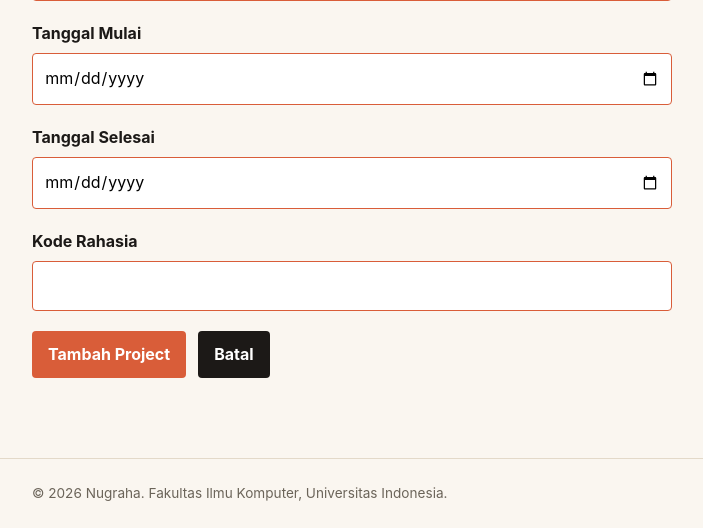
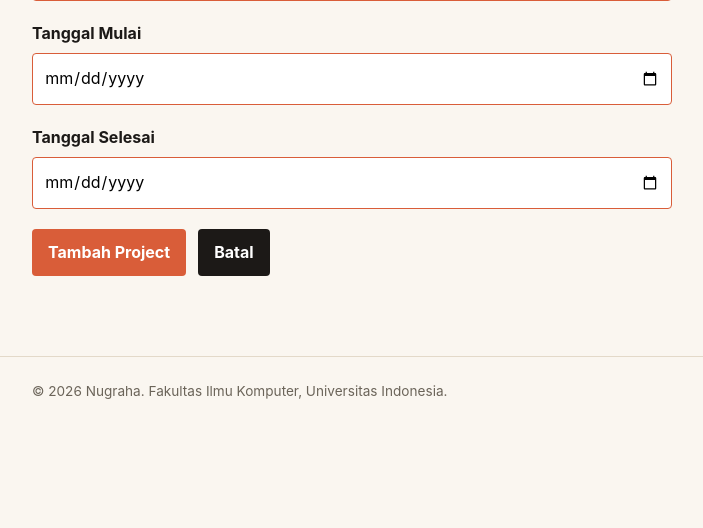
Before and after one commit to LVNAx/myPortofolio, a Django app: page /projects/add/ in a window 1280 px wide. Shown: the part 1153-1681 px from the top of the page, without its empty margins (152-855 px from the left). After the commit the page ends 1552 px from the top, so only its background shows below. Run offline with Django 5.2, Linux system fonts and the light colour scheme; the visitor is signed in with stand-in values (Sample User, id 1).

Commit message:
refactor: Menghapus kode rahasia karena sekarang digantikan dengan autentikasi

```diff
--- a/main/forms.py
+++ b/main/forms.py
@@ -1,14 +1,7 @@
 from django.forms import DateInput, ModelForm, Textarea, TextInput, URLInput
 from main.models import Project, Experience
-from django import forms
-
 
 class ProjectForm(ModelForm):
-    secret = forms.CharField(
-        label="Kode Rahasia",
-        required=False,
-        widget=forms.PasswordInput(attrs={"autocomplete": "current-password"}),
-    )
     class Meta:
         model = Project
         fields = [
@@ -50,11 +43,6 @@ class ProjectForm(ModelForm):
         }
 
 class ExperienceForm(ModelForm):
-    secret = forms.CharField(
-        label="Kode Rahasia",
-        required=False,
-        widget=forms.PasswordInput(attrs={"autocomplete": "current-password"}),
-    )
 
     class Meta:
         model = Experience
--- a/portofolio/settings.py
+++ b/portofolio/settings.py
@@ -34,7 +34,6 @@ ALLOWED_HOSTS = ["localhost", "127.0.0.1", "nugraha-kautsarrizqi-myportofolio.pw
 CSRF_TRUSTED_ORIGINS = ["https://nugraha-kautsarrizqi-myportofolio.pws.cs.ui.ac.id"] # Menambahkan url yang dapat melakukan request ke server
 
 PRODUCTION = os.getenv('PRODUCTION', 'False').lower() == 'true'
-PORTFOLIO_SECRET = os.getenv("PORTFOLIO_SECRET", "") # Mengantisipasi ada yang mengedit
 
 # Application definition
 
--- a/templates/components/delete_modal.html
+++ b/templates/components/delete_modal.html
@@ -31,12 +31,6 @@
         </p>
         <form method="post" action="{{ delete_url }}">
             {% csrf_token %}
-            <label for="secret-{{ modal_id }}">Kode Rahasia</label>
-            <input type="password"
-                   id="secret-{{ modal_id }}"
-                   name="secret"
-                   required
-                   autocomplete="current-password">
             <div class="delete-modal__actions">
                 <button type="button"
                         class="button button-secondary"
```
